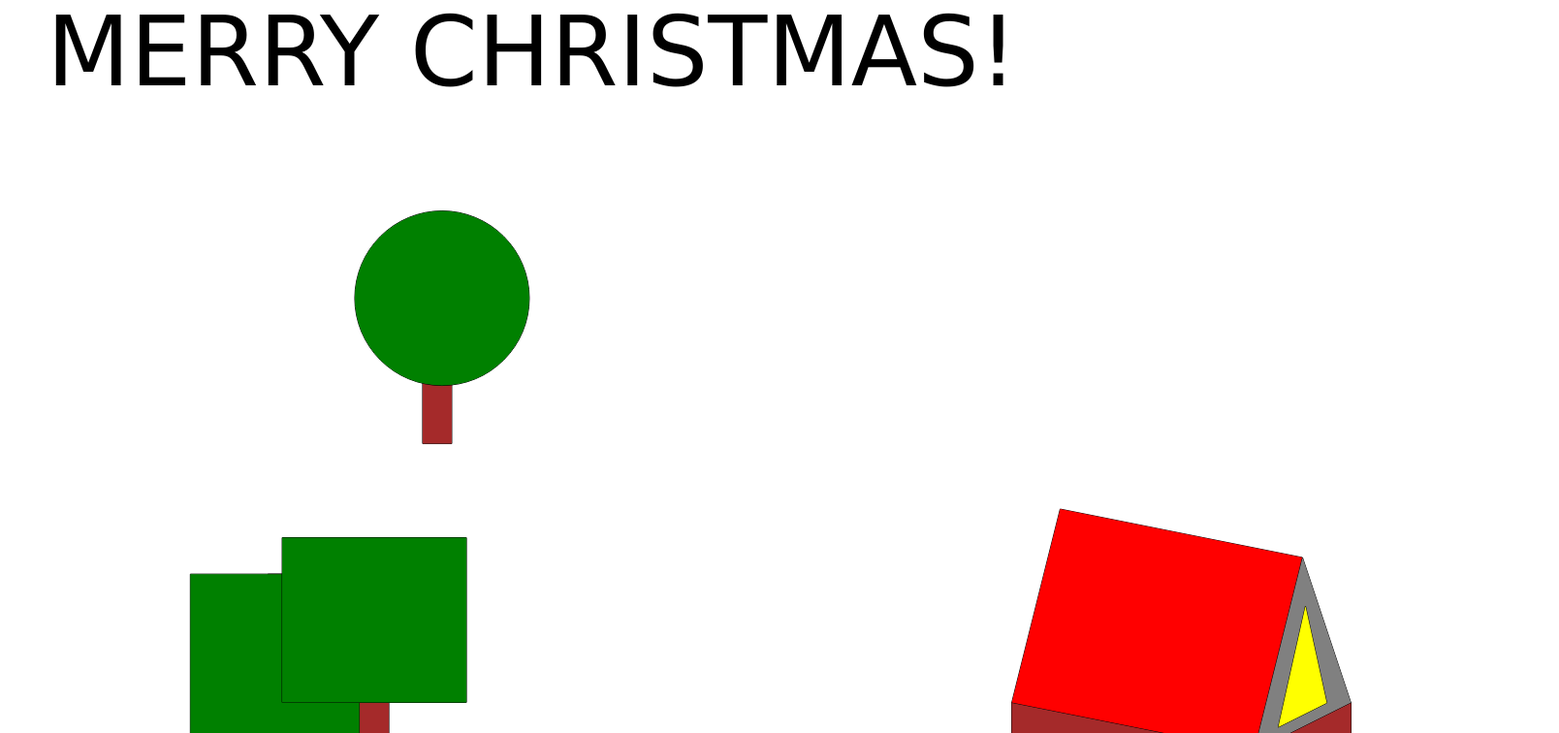
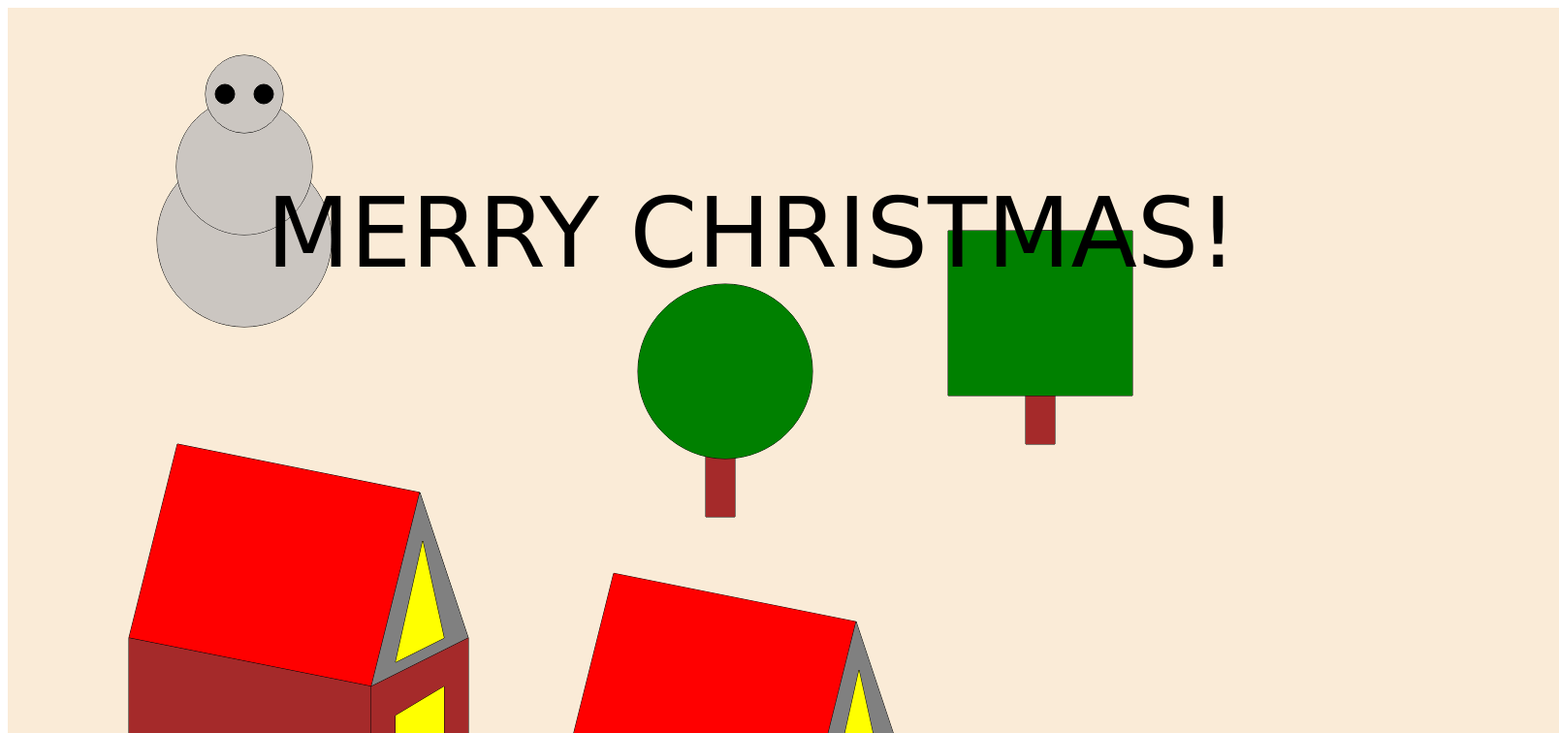
Before and after one commit to Tenseven-107/M2_prog_js, a plain HTML site: page Kerstkaart/index.html in a window 1280 px wide. Shown: the top 756 px of the page at 97% size, 1608 px wide, since content can reach past the window. Drawn offline with Linux system fonts and the light colour scheme.

Commit message:
Making a christmas card

```diff
--- /dev/null
+++ b/Kerstkaart/HouseRenderer.js
@@ -0,0 +1,81 @@
+export class HouseRenderer
+{
+    // Running application
+    draw(g,x,y)
+    {
+        console.log("START");
+
+        // Make shapes
+        g.beginPath()
+        g.fillStyle = "Red";
+        g.moveTo(x+50, y+50);
+        g.lineTo(x+300, y+100);
+        g.lineTo(x+250, y+300);
+        g.lineTo(x+0, y+250);
+        g.closePath();
+        g.stroke();
+        g.fill()
+
+        g.beginPath()
+        g.fillStyle = "Gray";
+        g.moveTo(x+300, y+100);
+        g.lineTo(x+250, y+300);
+        g.lineTo(x+350, y+250);
+        g.closePath();
+        g.stroke();
+        g.fill()
+
+        g.beginPath()
+        g.fillStyle = "Brown";
+        g.moveTo(x+0, y+250);
+        g.lineTo(x+0, y+400);
+        g.lineTo(x+250, y+450);
+        g.lineTo(x+250, y+300);
+        g.closePath();
+        g.stroke();
+        g.fill()
+
+        g.beginPath()
+        g.fillStyle = "Brown";
+        g.moveTo(x+350, y+250);
+        g.lineTo(x+350, y+400);
+        g.lineTo(x+250, y+450);
+        g.lineTo(x+250, y+300);
+        g.closePath();
+        g.stroke();
+        g.fill()
+
+        g.beginPath()
+
+        let randnumber = Math.random(); // rand number
+        if (randnumber <= 0.5) {
+            g.fillStyle = "Black";
+        } else {
+            g.fillStyle = "Yellow";
+        }
+
+        g.moveTo(x+325, y+300);
+        g.lineTo(x+325, y+412);
+        g.lineTo(x+275, y+438);
+        g.lineTo(x+275, y+330);
+        g.closePath();
+        g.stroke();
+        g.fill()
+
+        g.beginPath()
+
+        let randnumber2 = Math.random(); // rand number
+        if (randnumber2 <= 0.5) {
+            g.fillStyle = "Blue";
+        } else {
+            g.fillStyle = "Yellow";
+        }
+
+        g.moveTo(x+303, y+150);
+        g.lineTo(x+275, y+275);
+        g.lineTo(x+325, y+250);
+        g.closePath();
+        g.stroke();
+        g.fill()
+    }
+}
--- /dev/null
+++ b/Kerstkaart/SnowmanRenderer.js
@@ -0,0 +1,46 @@
+export class SnowmanRenderer
+{
+    // Running application
+    draw(g,x,y)
+    {
+        console.log("START");
+
+        // Make shapes
+        let circle_1 =
+
+        g.beginPath()
+        g.fillStyle = "#cbc6c1";
+        g.arc(x+180, y+175, 90, 0, 2 * Math.PI)
+        g.closePath();
+        g.stroke();
+        g.fill()
+
+        g.beginPath()
+        g.fillStyle = "#cbc6c1";
+        g.arc(x+180, y+100, 70, 0, 2 * Math.PI)
+        g.closePath();
+        g.stroke();
+        g.fill()
+
+        g.beginPath()
+        g.fillStyle = "#cbc6c1";
+        g.arc(x+180, y+25, 40, 0, 2 * Math.PI)
+        g.closePath();
+        g.stroke();
+        g.fill()
+
+        g.beginPath()
+        g.fillStyle = "black";
+        g.arc(x+200, y+25, 10, 0, 2 * Math.PI)
+        g.closePath();
+        g.stroke();
+        g.fill()
+
+        g.beginPath()
+        g.fillStyle = "black";
+        g.arc(x+160, y+25, 10, 0, 2 * Math.PI)
+        g.closePath();
+        g.stroke();
+        g.fill()
+    }
+}
--- /dev/null
+++ b/Kerstkaart/TreeRenderer.js
@@ -0,0 +1,55 @@
+export class TreeRenderer
+{
+    // Running application
+    draw(g,x,y)
+    {
+        console.log("START");
+
+        // Make shapes
+        g.beginPath()
+        g.fillStyle = "brown";
+        g.moveTo(x+160, y+30);
+        g.lineTo(x+160, y+250);
+        g.lineTo(x+190, y+250);
+        g.lineTo(x+190, y+30);
+        g.closePath();
+        g.stroke();
+        g.fill()
+
+        g.beginPath()
+        g.fillStyle = "green";
+        g.arc(x+180, y+100, 90, 0, 2 * Math.PI)
+        g.closePath();
+        g.stroke();
+        g.fill()
+    }
+}
+
+export class TreeRenderer2
+{
+    draw(g,x,y)
+    {
+        console.log("START");
+
+        // Make shapes
+        g.beginPath()
+        g.fillStyle = "brown";
+        g.moveTo(x+160,y+30);
+        g.lineTo(x+160, y+250);
+        g.lineTo(x+190, y+250);
+        g.lineTo(x+190, y+30);
+        g.closePath();
+        g.stroke();
+        g.fill()
+
+        g.beginPath()
+        g.fillStyle = "green";
+        g.moveTo(x+80, y+30);
+        g.lineTo(x+80, y+200);
+        g.lineTo(x+270, y+200);
+        g.lineTo(x+270, y+30);
+        g.closePath();
+        g.stroke();
+        g.fill()
+    }
+}
--- /dev/null
+++ b/Kerstkaart/app.js
@@ -0,0 +1,80 @@
+import {HouseRenderer} from "./HouseRenderer.js"
+import {TreeRenderer, TreeRenderer2} from "./TreeRenderer.js"
+import { SnowmanRenderer } from "./SnowmanRenderer.js";
+
+
+class App
+{
+    runApplication()
+    {
+        let canvas = document.getElementById("canvasId")
+
+        let g = canvas.getContext("2d");
+
+        this.drawCard(g, canvas);
+
+    }
+
+    drawCard(g, canvas)
+    {
+        let num = 1
+
+        let houserenderer = new HouseRenderer();
+        let treerenderer = new TreeRenderer();
+        let treerenderer2 = new TreeRenderer2();
+        let snowmanrenderer = new SnowmanRenderer();
+
+        let width = canvas.clientWidth;
+        let height = canvas.clientHeight;
+
+        this.drawBackground(width, height, g);
+
+        this.drawObject(64, 64, snowmanrenderer, g);
+        this.drawObject(560, 275, treerenderer, g);
+        this.drawObject(890, 200, treerenderer2, g);
+
+        this.drawObject(125, height / 4, houserenderer, g);
+        this.drawObject(575, height / 3, houserenderer, g);
+        this.drawObject(1025, height / 2, houserenderer, g);
+
+        this.drawText(width, height, g);
+    }
+
+    drawBackground(width, height, g)
+    {
+        g.beginPath();
+        g.fillStyle = "AntiqueWhite";
+        g.moveTo(0, 0);
+        g.lineTo(width, 0);
+        g.lineTo(width, height);
+        g.lineTo(0, height);
+        g.closePath();
+        g.stroke();
+        g.fill();
+
+        g.beginPath();
+        g.fillStyle = "DarkGray";
+        g.moveTo(0, height / 2 - 50);
+        g.lineTo(width, height);
+        g.lineTo(0, height);
+        g.moveTo(width, height / 2 - 50);
+        g.closePath();
+        g.stroke();
+        g.fill();
+    }
+
+    drawObject(x, y, object, g)
+    {
+        object.draw(g,x,y)
+    }
+
+    drawText(width, height, g)
+    {
+        g.font = "100px Verdana"
+        g.fillStyle = "#000000"
+        g.fillText("MERRY CHRISTMAS!", width / 6, height / 6);
+    }
+}
+
+let app = new App();
+app.runApplication();
--- a/eindeyay/index.html
+++ b/Kerstkaart/index.html
@@ -3,6 +3,6 @@
         <script type = "module" defer src = "app.js"></script>
     </head>
     <body>
-        <canvas id="canvasId" width="1400" height="1000"></canvas>
+        <canvas id="canvasId" width="1600" height="1600"></canvas>
     </body>
 </html>
```
Also changed, not shown: Kerstkaart/UfoRenderer.js (added, +23 -0 lines).
